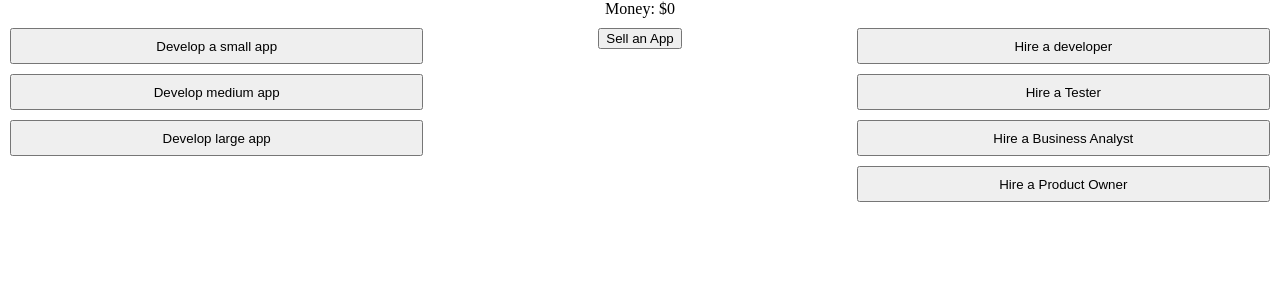
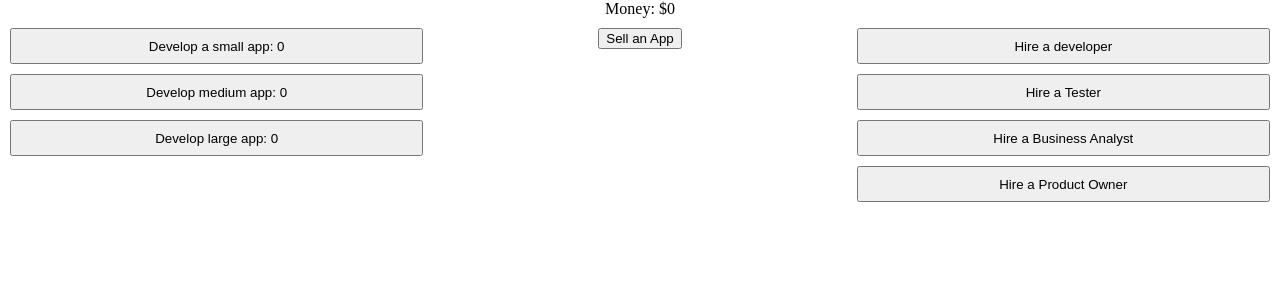
Before and after one commit to ingenmaffen/dev-clicker, a React (Create React App) app: page / in a window 1280 px wide. Shown: the top 300 px of the page. Built offline with nearby package versions, Linux system fonts and the light colour scheme.

Commit message:
Add state management to DevelopPanel

```diff
--- a/src/App.jsx
+++ b/src/App.jsx
@@ -9,6 +9,8 @@ import { SellPanel } from './Layout/SellPanel';
 const App = () => {
   const gameState = getGameState();
   const [currentMoney, setCurrentMoney] = useState(gameState.money);
+  const [currentApps, setCurrentApps] = useState(gameState.apps);
+  const [currentResources, setCurrentResources] = useState(gameState.humanResources);
   const sellApp = () => {
     setCurrentMoney(currentMoney+1);
   };
@@ -16,7 +18,7 @@ const App = () => {
     <>
       <div>Money: ${currentMoney}</div>
       <div className="main-content">
-        <DevelopPanel />
+        <DevelopPanel appState={currentApps} setAppState={setCurrentApps} />
         <SellPanel sellApp={sellApp} />
         <ResourcePanel />
       </div>
--- a/src/Common/DevelopAppButton.jsx
+++ b/src/Common/DevelopAppButton.jsx
@@ -1,5 +1,5 @@
 import './DevelopAppButton.css';
 
-export const DevelopAppButton = ({text}) => (
-    <button className="develop-app-button">{text}</button>
+export const DevelopAppButton = ({text, numberOfApps, onClick, type}) => (
+    <button onClick={() => onClick(type)} className="develop-app-button">{text}: {numberOfApps}</button>
 );
--- a/src/Layout/DevelopPanel.jsx
+++ b/src/Layout/DevelopPanel.jsx
@@ -4,26 +4,41 @@ import { DevelopAppButton } from "../Common/DevelopAppButton";
 const developableApp = [
     {
         text: "Develop a small app",
+        type: "small",
         time: 60,
         valueMultiplier: 1,
         requiredDevelopers: 0
     },
     {
         text: "Develop medium app",
+        type: "medium",
         time: 150,
         valueMultiplier: 2.5,
         requiredDevelopers: 3
     },
     {
         text: "Develop large app",
+        type: "large",
         time: 300,
         valueMultiplier: 1,
         requiredDevelopers: 5
     }
 ];
 
-export const DevelopPanel = () => (
-    <div className="develop-panel">
-        {developableApp.map(app => <DevelopAppButton key={app.text} {...app} />)}
-    </div>
-);
+export const DevelopPanel = ({appState, setAppState}) => {
+    const developApp = (appType) => {
+        const updatedAppState = {
+            ...appState,
+            [appType]: appState[appType] + 1
+        }
+        setAppState(updatedAppState);
+    };
+
+    return (
+        <div className="develop-panel">
+            {developableApp.map(app =>
+                <DevelopAppButton onClick={developApp} numberOfApps={appState[app.type]} key={app.type} {...app} />
+            )}
+        </div>
+    );
+};
```
